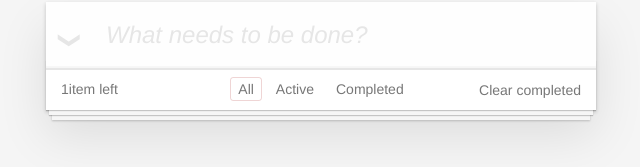
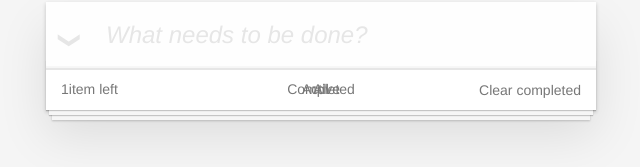
Before and after one commit to act-21-2nd-newbie/matt-todo-mvc, a Vue app: page / in a window 1280 px wide. Shown: the part 128-295 px from the top of the page, without its empty margins (319-959 px from the left). Built offline with nearby package versions, Linux system fonts and the light colour scheme.

Commit message:
"[Refactor]Footer 만들면서 전체 파일 리팩터링"

```diff
--- a/src/App.vue
+++ b/src/App.vue
@@ -4,7 +4,7 @@
     <Main :todo-list="todoList" @change-status="changeStatus"
           :toggle-all-flag="toggleAllFlag" @click-toggle-all-btn="changeAllToggle"
           @delete-item="deleteTodoItem"/>
-    <Footer msg=""/>
+    <Footer :status-list="statusList" :choose-status="visibility" @change-visibile-item="changeVisibleTodoItem"/>
   </div>
 </template>
 
@@ -19,6 +19,8 @@ export default {
     return{
       todoList : [],
       toggleAllFlag : false,
+      visibility : 'all',
+      statusList : ['All', 'Active', 'Completed'],
     }
   },
   components: {
@@ -46,11 +48,15 @@ export default {
     changeAllToggle(){
       this.toggleAllFlag = this.toggleAllFlag === false;
       this.todoList.forEach(ele => ele.status = this.toggleAllFlag);
+
     },
     deleteTodoItem(idx) {
       this.todoList.splice(idx, 1);
       this.checkAllStatus();
-    }
+    },
+    changeVisibleTodoItem(){
+      this.visibility=document.location.href.split('/').slice(-1)[0];
+      console.log( this.visibility);    }
   }
 }
 </script>
--- a/src/components/BaseInput.vue
+++ b/src/components/BaseInput.vue
@@ -1,11 +1,11 @@
 <template>
   <input class="new-todo" @input="$emit('input', $event.target.value)"
-         @keyup.enter="$emit('enter')" :value="value" autofocus="autofocus" autocomplete="off" placeholder="What needs to be done?" />
+         @keyup.enter="$emit('enter')" :value="value" autofocus="autofocus" autocomplete="off" placeholder='What needs to be done?' />
 </template>
 
 <script>
 export default {
-  name: "BaseInput",
+  name: 'BaseInput',
   props: {
     value: {
       type: String,
--- a/src/components/Footer.vue
+++ b/src/components/Footer.vue
@@ -1,10 +1,15 @@
 <template>
   <footer class="footer">
     <span class="todo-count"><strong>1</strong>item left</span>
-    <ul class="filters">
-      <li><a href="#/all" class="selected">All</a></li>
-      <li><a href="#/active" class="">Active</a></li>
-      <li><a href="#/completed" class="">Completed</a></li>
+    <!--
+    <ul class="filters" @click="$emit('change-visibile-item', href())">
+      <li><a href="#/all" :class="chooseStatus === 'all'? 'selected' : ''">All</a></li>
+      <li><a href="#/active" :class="chooseStatus === 'active'? 'selected' : ''">Active</a></li>
+      <li><a href="#/completed" :class="chooseStatus === 'completed'? 'selected' : ''">Completed</a></li>
+    </ul>
+    -->
+    <ul class="filters" v-for="statusItem in statusList" :key="statusItem">
+      <li><a :class="chooseStatus === statusItem? 'selected' : ''" @click="$emit('change-visibile-item', statusItem)">{{statusItem}}</a></li>
     </ul>
     <button class="clear-completed" style="display: flex;">Clear completed</button>
   </footer>
@@ -15,8 +20,9 @@
 export default {
   name: 'Footer',
   props: {
-    msg: String
-  }
+    chooseStatus: String,
+    statusList : Array,
+  },
 }
 </script>
 
--- a/src/components/Header.vue
+++ b/src/components/Header.vue
@@ -12,7 +12,7 @@ export default {
   name: 'Header',
   data(){
     return{
-      todoName : ""
+      todoName : ''
     }
   },
   components:{BaseInput},
--- a/src/components/TodoItem.vue
+++ b/src/components/TodoItem.vue
@@ -12,7 +12,7 @@
 
 <script>
 export default {
-  name: "TodoItem",
+  name: 'TodoItem',
   props:{
     number: Number,
     name : String,
```
